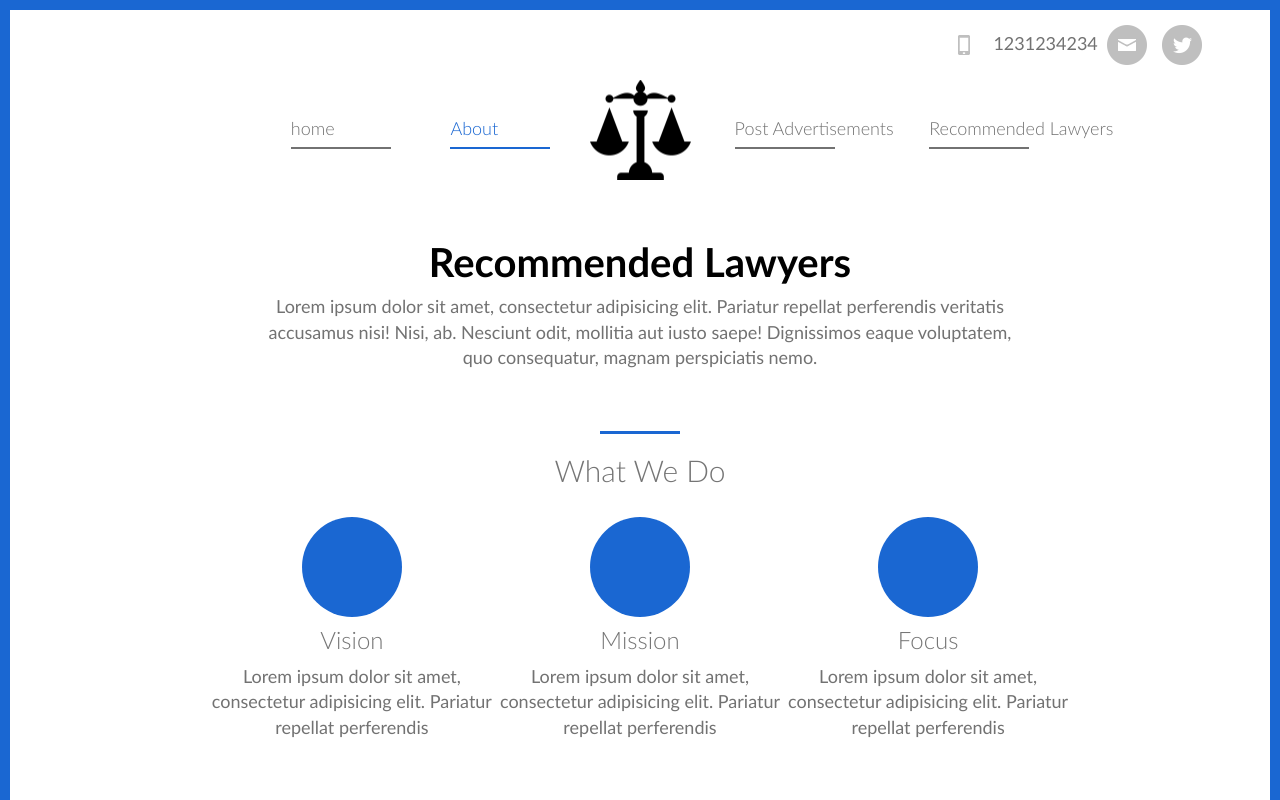
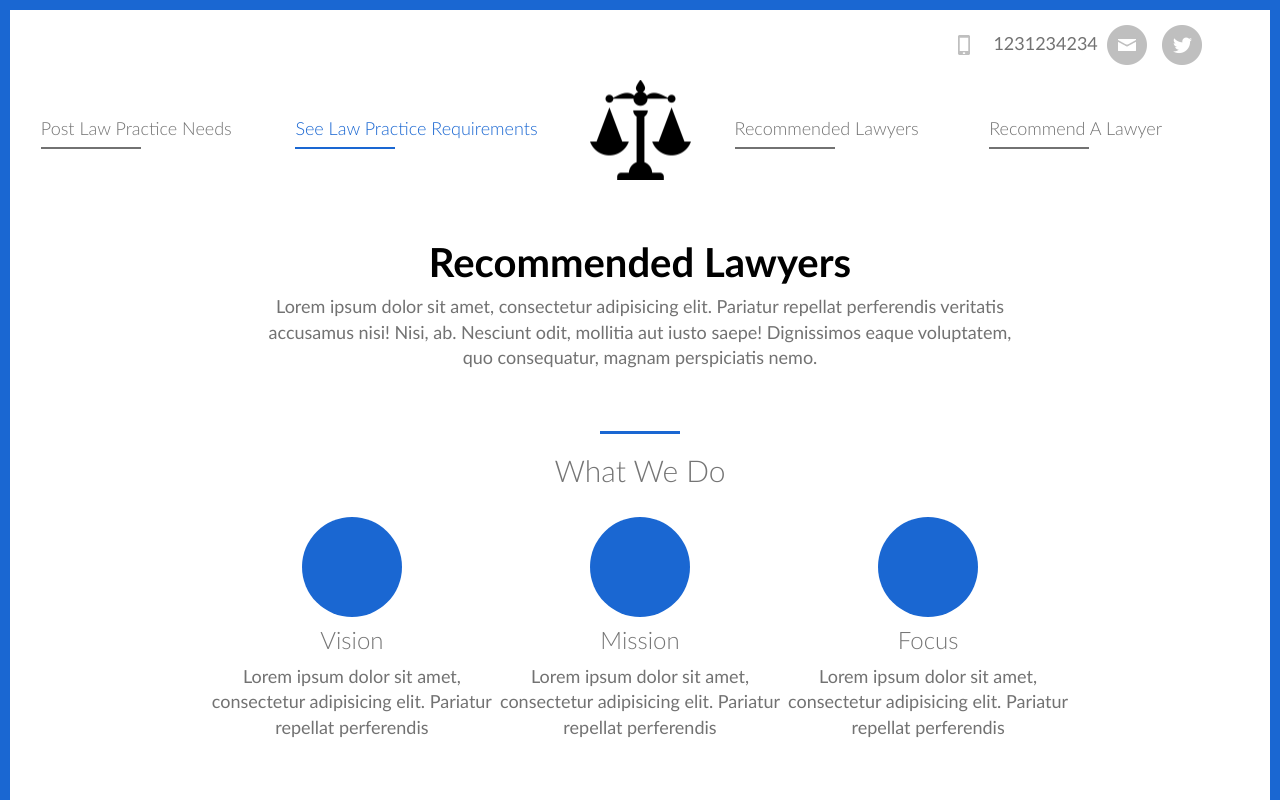
Before and after one commit to balakrishna-m/lawyer, a plain HTML site: page index.html in a window 1280 px wide. Shown: the top 800 px of the page. Drawn offline with nearby package versions, Linux system fonts and the light colour scheme.

Commit message:
changed the tab names

```diff
--- a/css/less/styles.less
+++ b/css/less/styles.less
@@ -148,7 +148,7 @@ h3{
 }
 .header{
 	.align-middle{
-		width: 190px;
+		width: 250px;
 		.headings{
 			.tab-title{
 				text-align: left;
@@ -156,17 +156,17 @@ h3{
 		}
 		&:first-child{
 			.headings{
-				width: 130px;
-				position: relative;
-				left: 100px;
+				// width: 130px;
+				// position: relative;
+				// left: 100px;
 				margin: 0 auto;
 			}
 		}
 		&:nth-child(2){
 			.headings{
-				width: 100px;
-				position: relative;
-				left: 50px;
+				// width: 100px;
+				// position: relative;
+				// left: 50px;
 				margin: 0 auto;
 			}
 		}
--- a/index.html
+++ b/index.html
@@ -34,13 +34,13 @@
            <div class="header text-center">
                <div class="align-middle">
                   <div class="headings">
-                      <a href="home.html"><p class="tab-title" data-url="home">home</p></a>
+                      <a href="home.html"><p class="tab-title" data-url="home">Post Law Practice Needs</p></a>
                       <p class="under-line" data-url="home"></p>
                     </div>
                 </div>
                <div class="align-middle">
                   <div class="headings">
-                      <a href="index.html"><p class="tab-title" data-url="about">About</p></a>
+                      <a href="index.html"><p class="tab-title" data-url="about">See Law Practice Requirements</p></a>
                       <p class="under-line" data-url="about"></p>
                     </div>
                   </div>
@@ -49,13 +49,13 @@
                 </div>
                 <div class="align-middle">
                   <div class="headings">
-                      <a href="post-advertisement.html"><p class="tab-title" data-url="adds">Post Advertisements</p></a>
+                      <a href="post-advertisement.html"><p class="tab-title" data-url="adds">Recommended Lawyers</p></a>
                       <p class="under-line" data-url="adds"></p>
                     </div>
                 </div>
                 <div class="align-middle">
                   <div class="headings">
-                      <a href="recommended.html"><p class="tab-title" data-url="recommended">Recommended Lawyers</p></a>
+                      <a href="recommended.html"><p class="tab-title" data-url="recommended">Recommend A Lawyer</p></a>
                       <p class="under-line" data-url="recommended"></p>
                     </div>
                 </div>
```
Also changed, not shown: add-lawyer.html (+4 -4 lines), home.html (+4 -4 lines), post-add.html (+4 -4 lines), post-advertisement.html (+4 -4 lines), read-more.html (+4 -4 lines), recommended.html (+4 -4 lines), css/styles.css.
